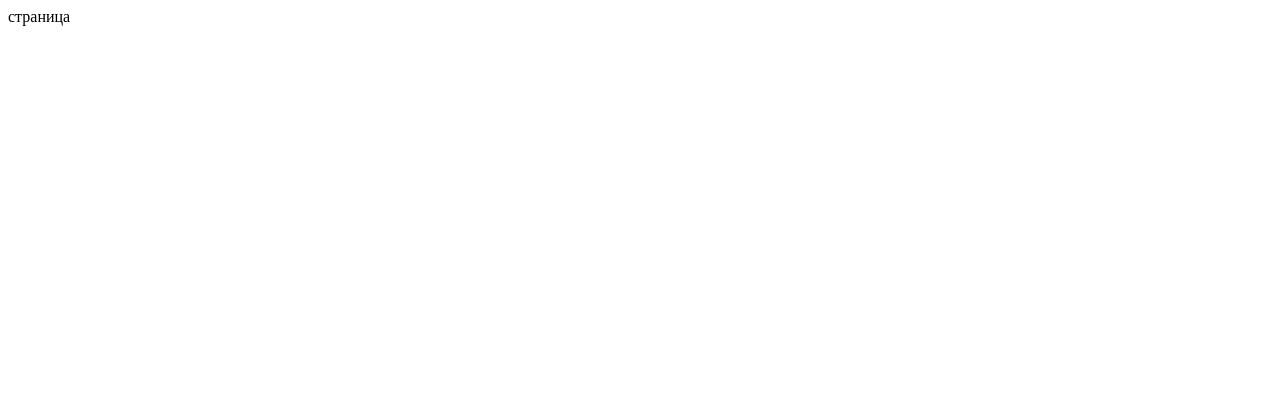
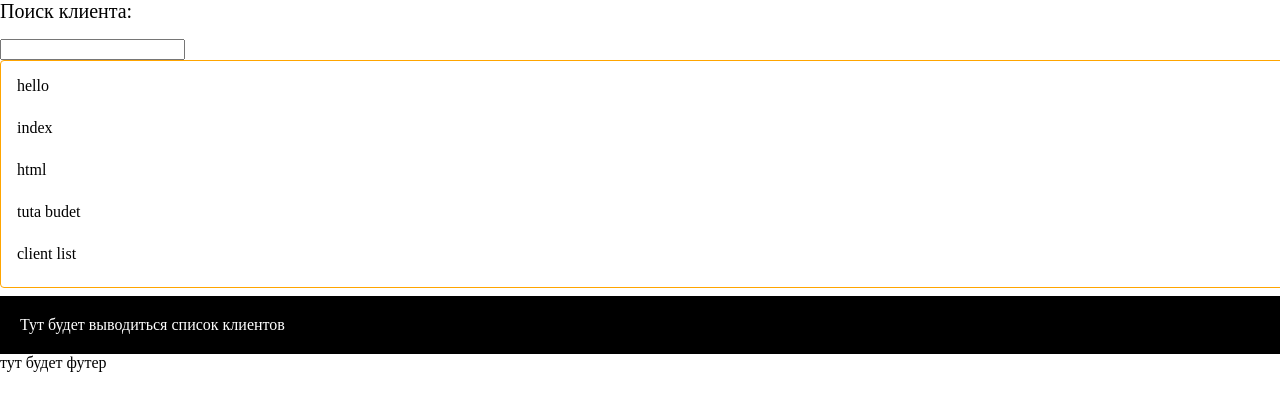
Before and after one commit to Egild/fluffy-CRM-front, a React app: page / in a window 1280 px wide. Shown: the top 410 px of the page. Built offline with nearby package versions, Linux system fonts and the light colour scheme.

Commit message:
work on structure project

```diff
--- a/index.html
+++ b/index.html
@@ -2,7 +2,7 @@
 <head>
     <meta charset="utf-8">
     <meta name="viewport" content="width=device-width, initial-scale=1"/>
-    <title>React App</title>
+    <title>Fluffy CRM</title>
 </head>
 <body>
 <div id="app"></div>
--- a/src/assets/styles/index.scss
+++ b/src/assets/styles/index.scss
@@ -1,4 +1,6 @@
-body
-{
-  background-color: white;
-}
+@import 'settings.scss';
+
+
+@import '../../components/header/index.scss';
+@import '../../components/footer/index.scss';
+@import '../../components/client-list/index.scss';
--- /dev/null
+++ b/src/assets/styles/settings.scss
@@ -0,0 +1,18 @@
+$defaultBorderRadius: .25rem;
+
+$defaultHoverBackgroundColor: rgba(0,0,0,0.05);
+$defaultBackgroundColor: #fff;
+
+$defaultBorderColor: orange;
+$defaultColor: black;
+
+$defaultPadding: 0.5rem;
+
+html,
+body
+{
+  padding: 0;
+  margin: 0;
+  font-size: 16px;
+  box-sizing: border-box;
+}
--- /dev/null
+++ b/src/components/client-list/index.jsx
@@ -0,0 +1,11 @@
+import React, {Component} from 'react';
+
+class ClientList extends Component {
+    render(){
+        return <div className="client-list">
+            Тут будет выводиться список клиентов
+        </div>
+    }
+}
+
+export default ClientList;
--- /dev/null
+++ b/src/components/client-list/index.scss
@@ -0,0 +1,6 @@
+.client-list
+{
+  padding: 20px;
+  background-color: #000;
+  color: #fff;
+}
--- /dev/null
+++ b/src/components/footer/index.jsx
@@ -0,0 +1,9 @@
+import React, {Component} from 'react';
+
+class Footer extends Component {
+    render(){
+        return <div className="footer">тут будет футер</div>
+    }
+}
+
+export default Footer;
--- /dev/null
+++ b/src/components/header/index.jsx
@@ -0,0 +1,19 @@
+import React, {Component} from 'react';
+
+class Header extends Component {
+    render(){
+        return <div className="header">
+            <div className="header-title">Поиск клиента:</div>
+            <input type="text" className="search-input"/>
+            <div className="search-list active">
+                <div className="search-list-item">hello</div>
+                <div className="search-list-item">index</div>
+                <div className="search-list-item">html</div>
+                <div className="search-list-item">tuta budet</div>
+                <div className="search-list-item">client list</div>
+            </div>
+        </div>
+    }
+}
+
+export default Header;
--- /dev/null
+++ b/src/components/header/index.scss
@@ -0,0 +1,53 @@
+.header
+{
+  margin-bottom: 0.5rem;
+
+  &-title
+  {
+    font-size: 1.25rem;
+    margin-bottom: 1rem;
+
+  }
+
+  .search
+  {
+    position: relative;
+    padding: $defaultPadding;
+    font-size: 1rem;
+    outline: orange;
+    border-radius: $defaultBorderRadius;
+
+    &-list
+    {
+      display: none;
+      background-color: $defaultBackgroundColor;
+      padding: $defaultPadding;
+      border: 1px solid $defaultBorderColor;
+      border-radius: $defaultBorderRadius;
+      z-index: 100;
+      width: 100%;
+      margin: 0 auto;
+
+      &.active
+      {
+        display: block;
+      }
+
+      &-item
+      {
+        padding: $defaultPadding;
+        margin-bottom: 0.5rem;
+
+        &:hover
+        {
+          background-color: $defaultHoverBackgroundColor;
+        }
+
+      }
+    }
+  }
+
+
+
+
+}
--- a/src/components/page/index.jsx
+++ b/src/components/page/index.jsx
@@ -1,9 +1,15 @@
 import React, {Component} from 'react';
+
+import Header from '../header/index.jsx';
+import ClientList from '../client-list/index.jsx';
+import Footer from '../footer/index.jsx';
 
 class Page extends Component{
     render(){
         return <div>
-            страница
+            <Header />
+            <ClientList />
+            <Footer />
         </div>
     }
 }
```
Also changed, not shown: src/components/footer/index.scss (added).
